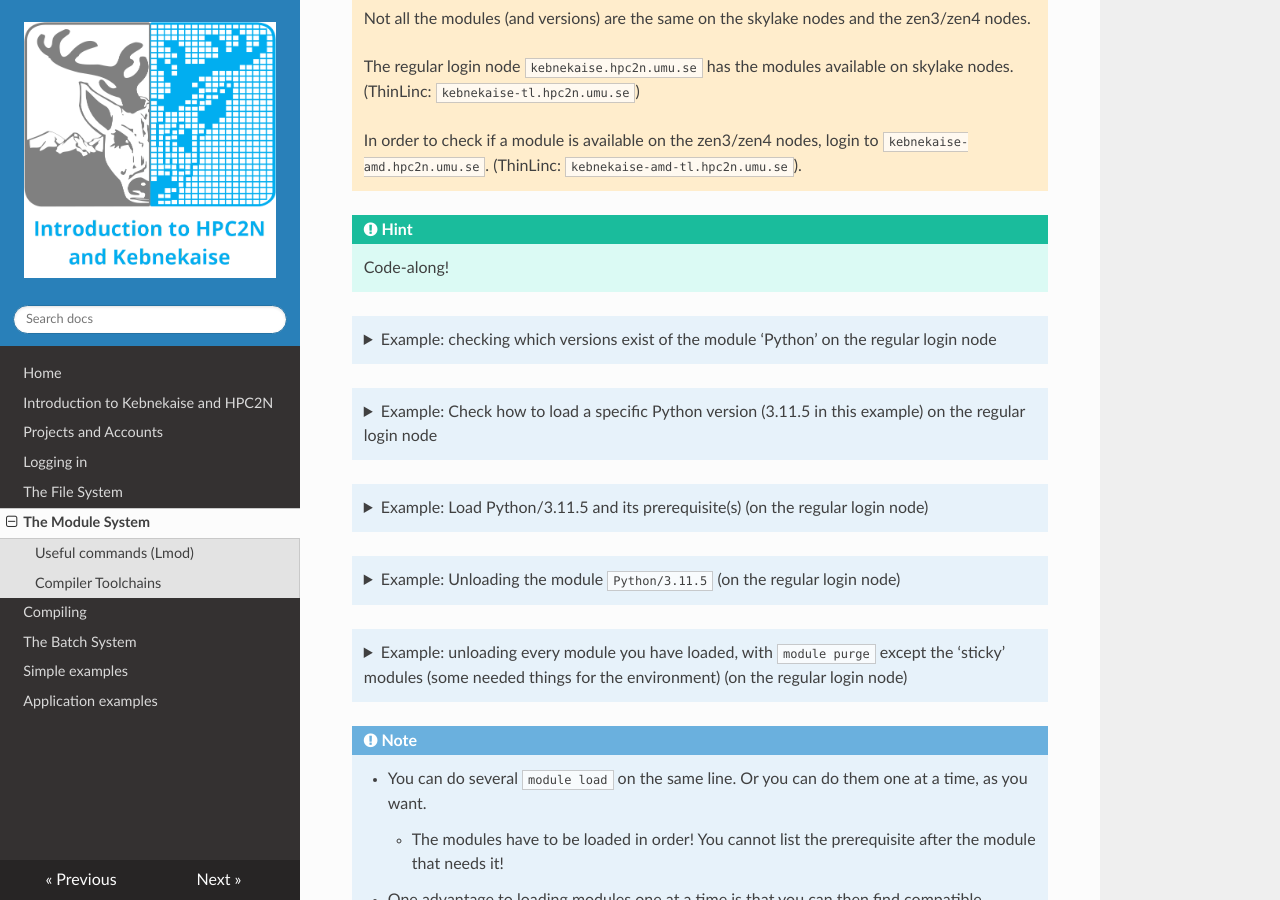
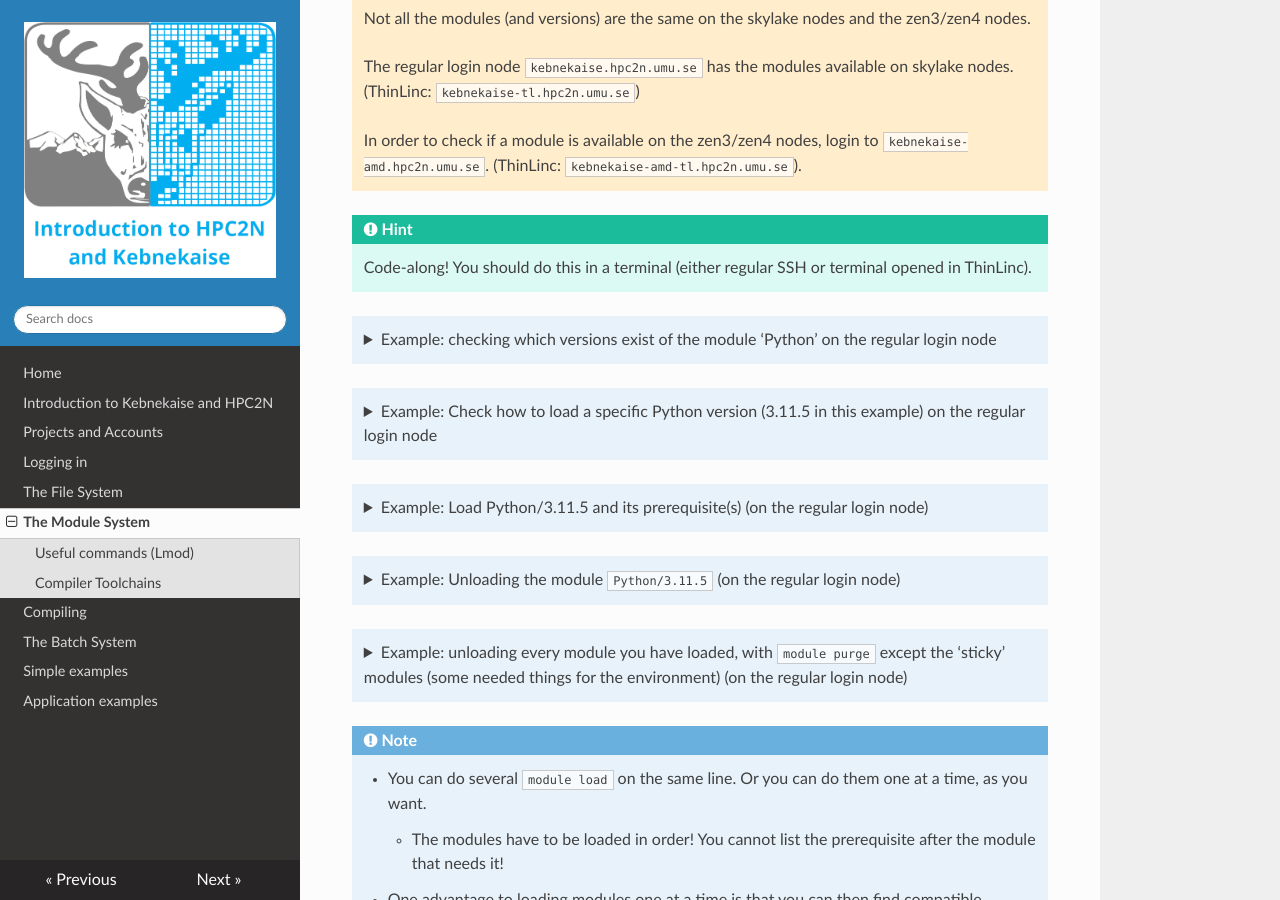
Before and after one commit to hpc2n/intro-course, an MkDocs documentation site: the page built from docs/modules.md, in a window 1280 px wide and 900 px high, scrolled down 1417 px. Built offline with MkDocs 1.6.1, drawn with Linux system fonts in a browser that asks for light colours; nearby versions of some CDN libraries.

Commit message:
Minor updates to the modules section

```diff
--- a/docs/modules.md
+++ b/docs/modules.md
@@ -50,7 +50,7 @@ Modules are:
 
 !!! Hint "Hint"
 
-    Code-along!
+    Code-along! You should do this in a terminal (either regular SSH or terminal opened in ThinLinc).
 
 ??? Admonition "Example: checking which versions exist of the module 'Python' on the regular login node"
 
```
